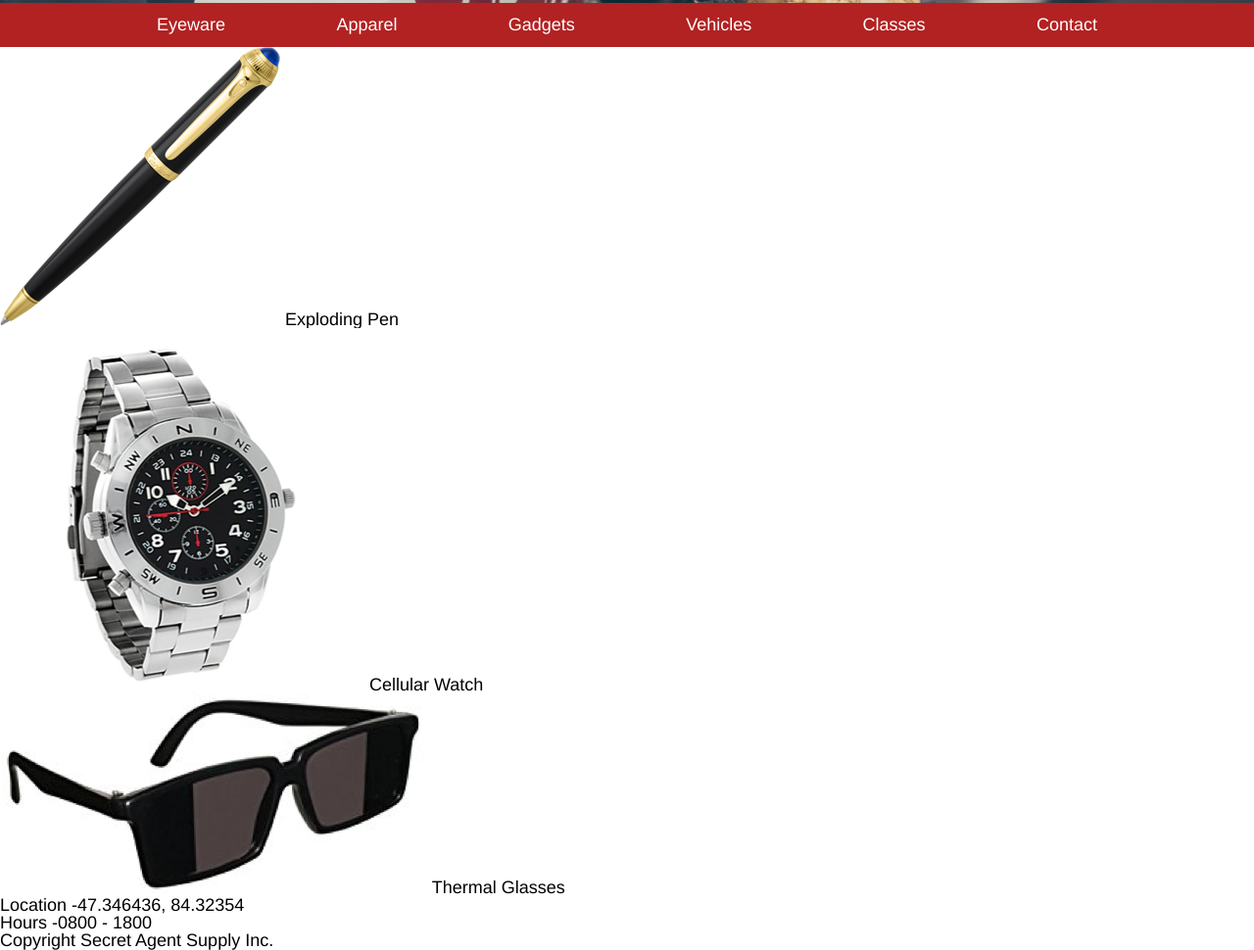
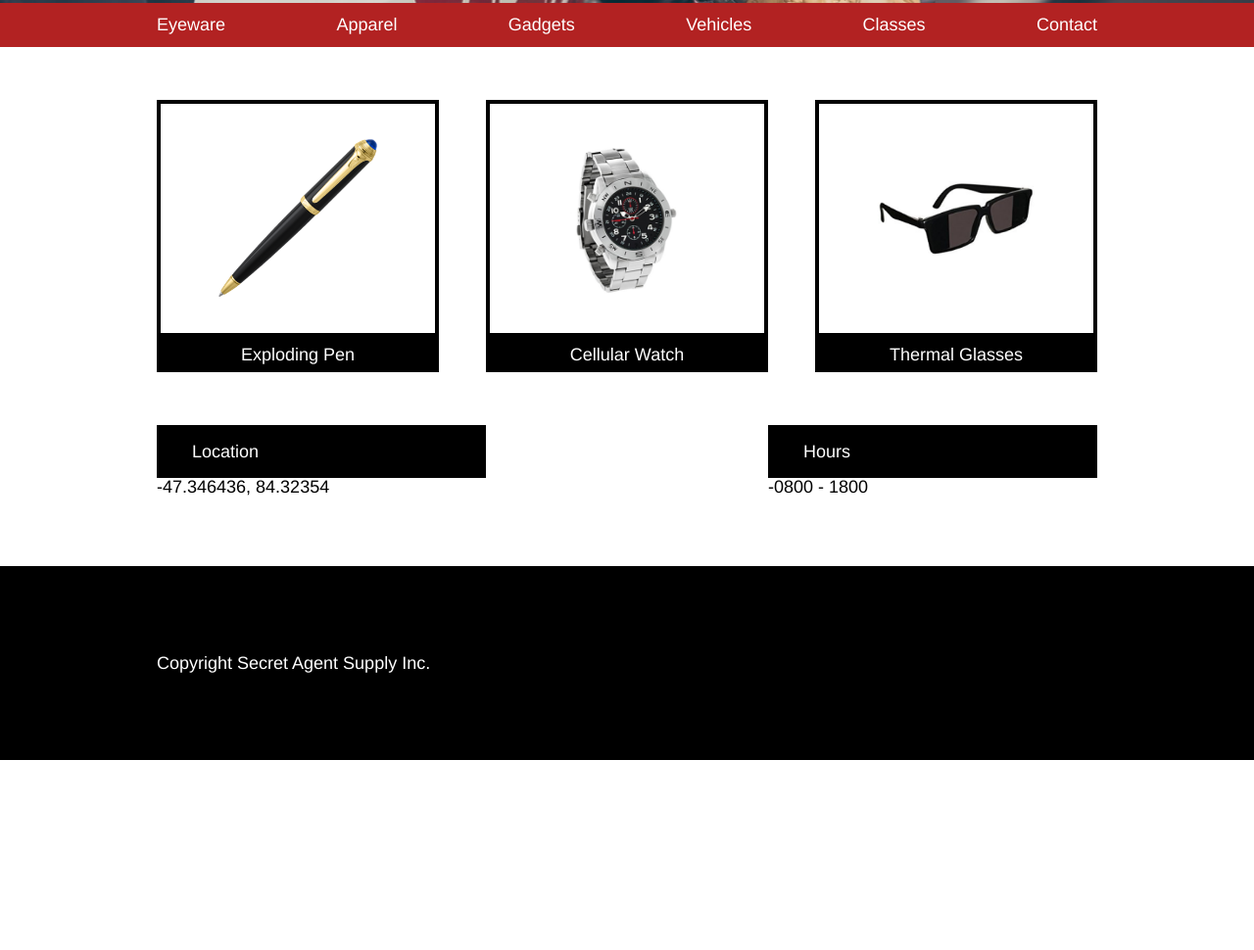
Before and after one commit to mattsouthward/SecretAgentSupply, a plain HTML site: page index.html in a window 1280 px wide. Shown: the part 498-1468 px from the top of the page at 98% size. After the commit the page ends 1274 px from the top, so only its background shows below. Drawn offline with Linux system fonts and the light colour scheme.

Commit message:
Finished desktop version.

```diff
--- a/index.html
+++ b/index.html
@@ -36,35 +36,49 @@
   </nav>
 
   <!-- Main content with image gallery and info -->
-  <main>
-    <div class="product-grid">
+  <main class="container">
+    <div class="product-gallery">
       <div class="product">
+        <div class="product-image">
           <img src="./resources/images/pen.png" />
+        </div>
         <span>Exploding Pen</span>
       </div>
       <div class="product">
+        <div class="product-image">
           <img src="./resources/images/watch.png" />
+        </div>
         <span>Cellular Watch</span>
       </div>
       <div class="product">
+        <div class="product-image">
           <img src="./resources/images/glasses.png" />
+        </div>
         <span>Thermal Glasses</span>
       </div>
     </div>
+    <div class="container">
       <div class="info">
         <div class="info-item">
+          <div class="info-heading">
             <span>Location</span>
+          </div>
           <span>-47.346436, 84.32354</span>
         </div>
         <div class="info-item">
+          <div class="info-heading">
             <span>Hours</span>
+          </div>
           <span>-0800 - 1800</span>
+        </div>
       </div>
     </div>
   </main>
 
   <!-- Boring footer -->
   <footer>
-    <span> Copyright Secret Agent Supply Inc.</span>
+    <div class="container">
+      Copyright Secret Agent Supply Inc.
+    </div>
   </footer>
 </body>
--- a/resources/css/style.css
+++ b/resources/css/style.css
@@ -66,3 +66,52 @@ nav a {
   color: white;
   text-decoration: none;
 }
+
+/* Main section */
+.product-gallery {
+  display: flex;
+  justify-content: space-between;
+  margin-top: 3rem;
+}
+.product {
+  width: 30%;
+}
+.product-image {
+  display: flex;
+  justify-content: center;
+  align-items: center;
+  border: 4px solid black;
+  padding: 2rem 0;
+  height: 9rem;
+}
+.product img {
+  max-width: 9rem;
+}
+.product span {
+  color: white;
+  background-color: black;
+  text-align: center;
+  padding: 0.5rem;
+  display: block;
+}
+.info {
+  display: flex;
+  justify-content: space-between;
+  margin-top: 3rem;
+}
+.info-item {
+  width: 35%;
+  margin-bottom: 4rem;
+}
+.info-heading {
+  padding: 1rem 2rem;
+  background-color: black;
+  color: white;
+}
+
+/* Footer */
+footer {
+  background-color: black;
+  color: white;
+  padding: 5rem 0;
+}
```
Lines whose indentation alone changed are shown as unchanged.
